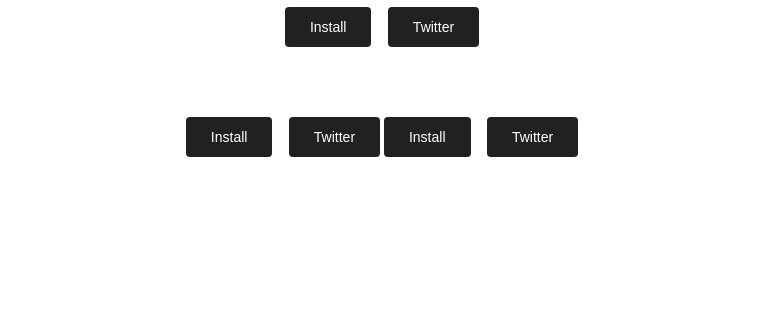
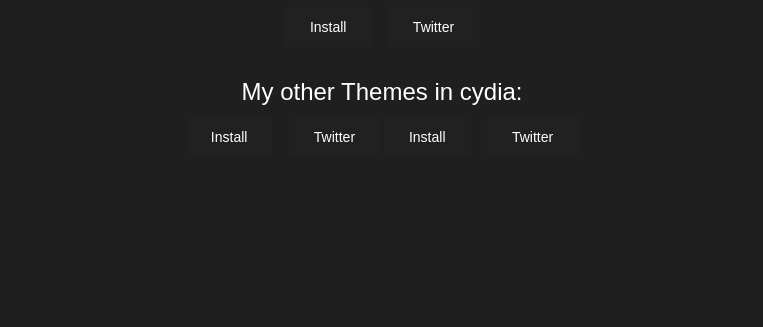
Before and after one commit to sam6i/sam6i.github.io, a plain HTML site: page index.html in a window 1280 px wide. Shown: the part 473-800 px from the top of the page, without its empty margins (258-1021 px from the left). Drawn offline with nearby package versions, Linux system fonts and the light colour scheme.

Commit message:
Update main.css

```diff
--- a/css/main.css
+++ b/css/main.css
@@ -1,5 +1,5 @@
 body {
-    background: ##1f1f1f;
+    background: #1f1f1f;
     color: white;
     font-family: sans-serif;
     text-align: center;
```
